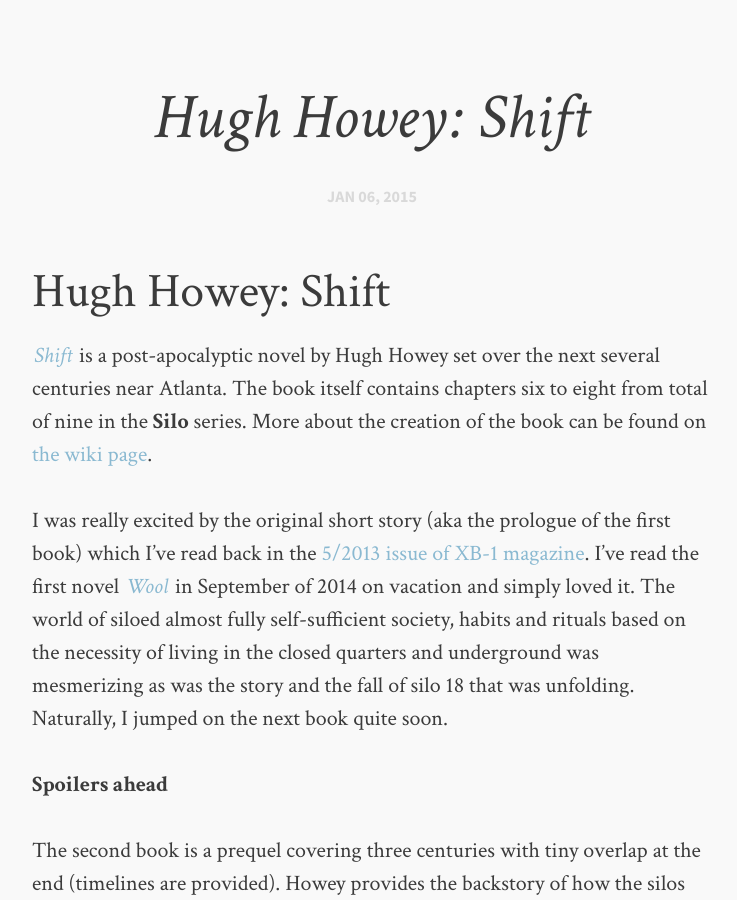
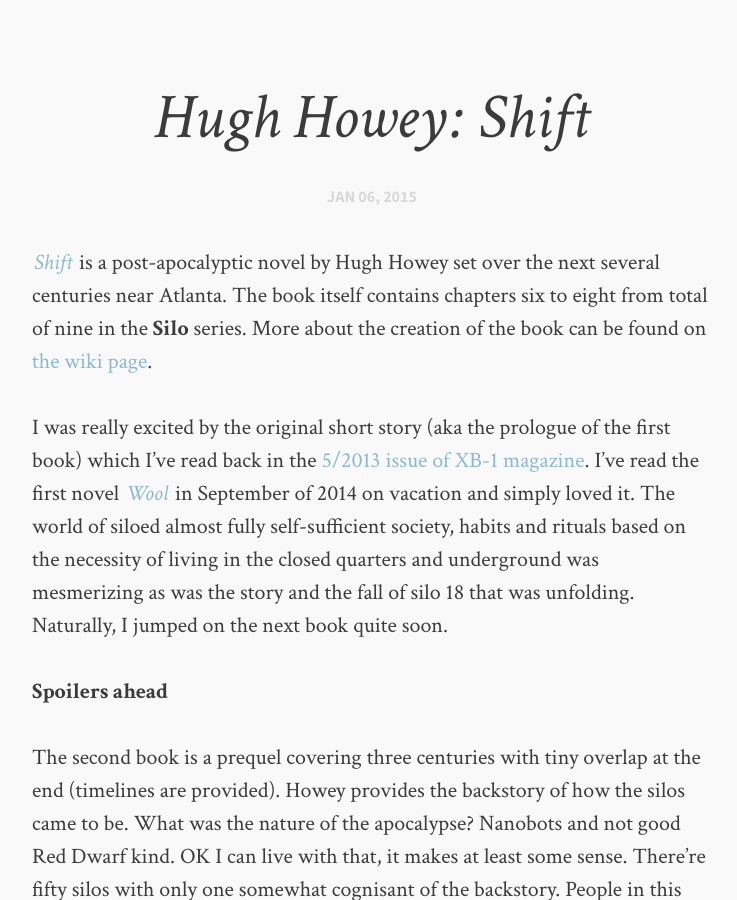
Before and after one commit to Mingan/blog, a Jekyll site: the page built from _posts/2015-01-06-hugh-howey-shift.md, in a window 1280 px wide and 900 px high, scrolled down 555 px. Shown: the whole window, without its empty margins (268-1005 px from the left). Built offline with Jekyll 4.4.1, drawn with Linux system fonts in a browser that asks for light colours; comment, search, counter and statistics services are not loaded.

Commit message:
Updated 2015-01-06-hugh-howey-shift.md

```diff
--- a/_posts/2015-01-06-hugh-howey-shift.md
+++ b/_posts/2015-01-06-hugh-howey-shift.md
@@ -3,12 +3,12 @@
 title: "Hugh Howey: Shift"
 category: articles
 comments: true
-tags: [books]
+tags:
+  - books
 image:
   feature: wool.jpg
+published: true
 ---
-
-## Hugh Howey: Shift
 
 _[Shift](https://www.goodreads.com/book/show/17391185-shift "GoodReads")_ is a post-apocalyptic novel by Hugh Howey set over the next several centuries near Atlanta. The book itself contains chapters six to eight from total of nine in the **Silo** series. More about the creation of the book can be found on [the wiki page](http://en.wikipedia.org/wiki/Silo_%28series%29 "Wikipedia").
 
```
